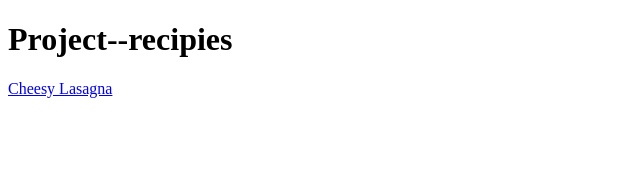
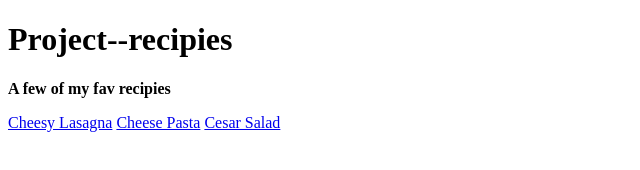
Before and after one commit to Cruzz69/Project--recipies, a plain HTML site: page index.html in a window 1280 px wide. Shown: the whole page, without its empty margins (0-640 px from the left). Drawn offline with Linux system fonts and the light colour scheme.

Commit message:
fcommit1

```diff
--- a/index.html
+++ b/index.html
@@ -7,6 +7,9 @@
 </head>
 <body>
     <h1>Project--recipies</h1>
+    <p><strong>A few of my fav recipies</strong></p>
     <a href="recipies/lasagna.html">Cheesy Lasagna</a>
+    <a href="recipies/cheessepasta.html">Cheese Pasta</a>
+    <a href="recipies/cesarsalaad.html">Cesar Salad</a>
 </body>
 </html>
```
